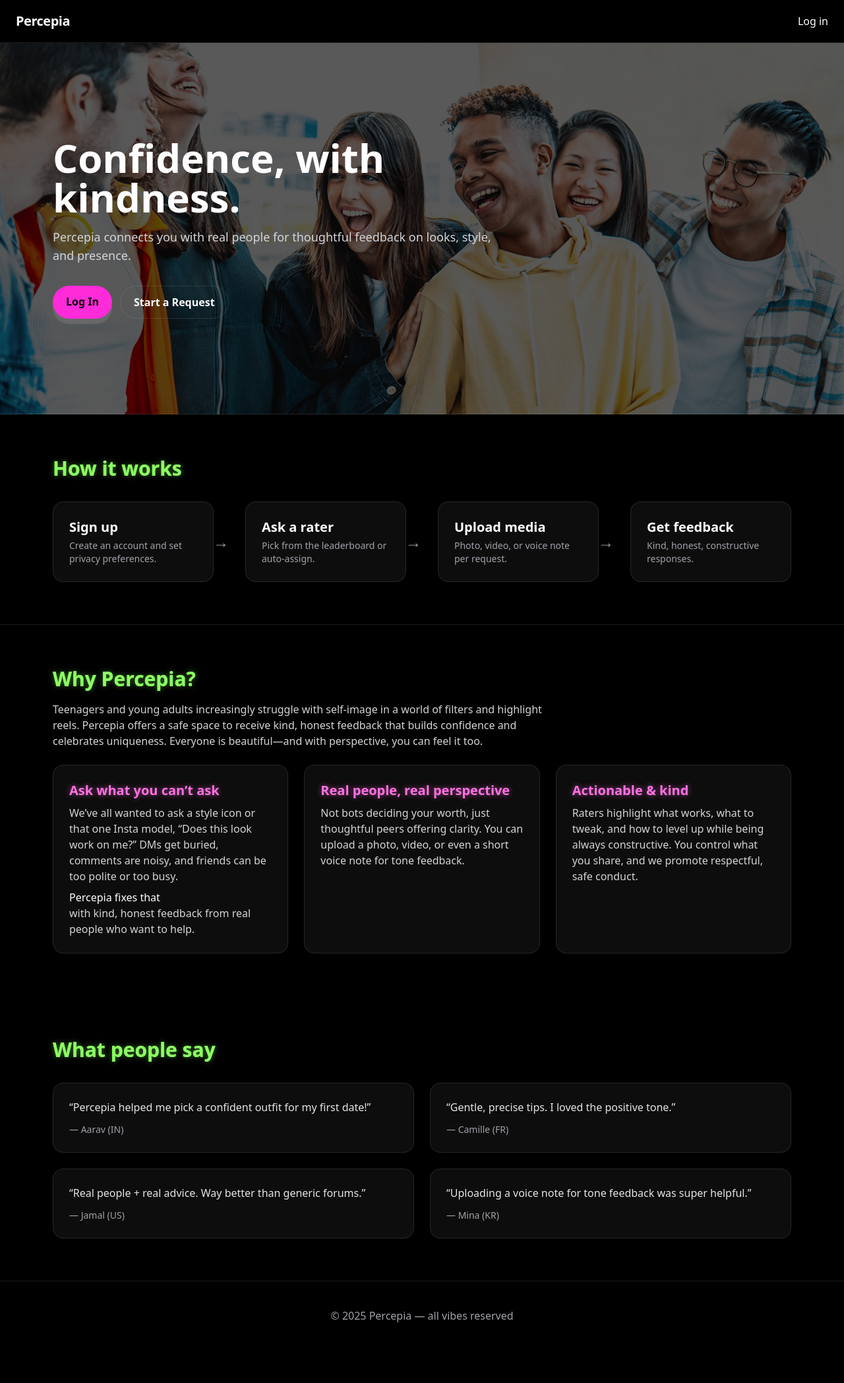
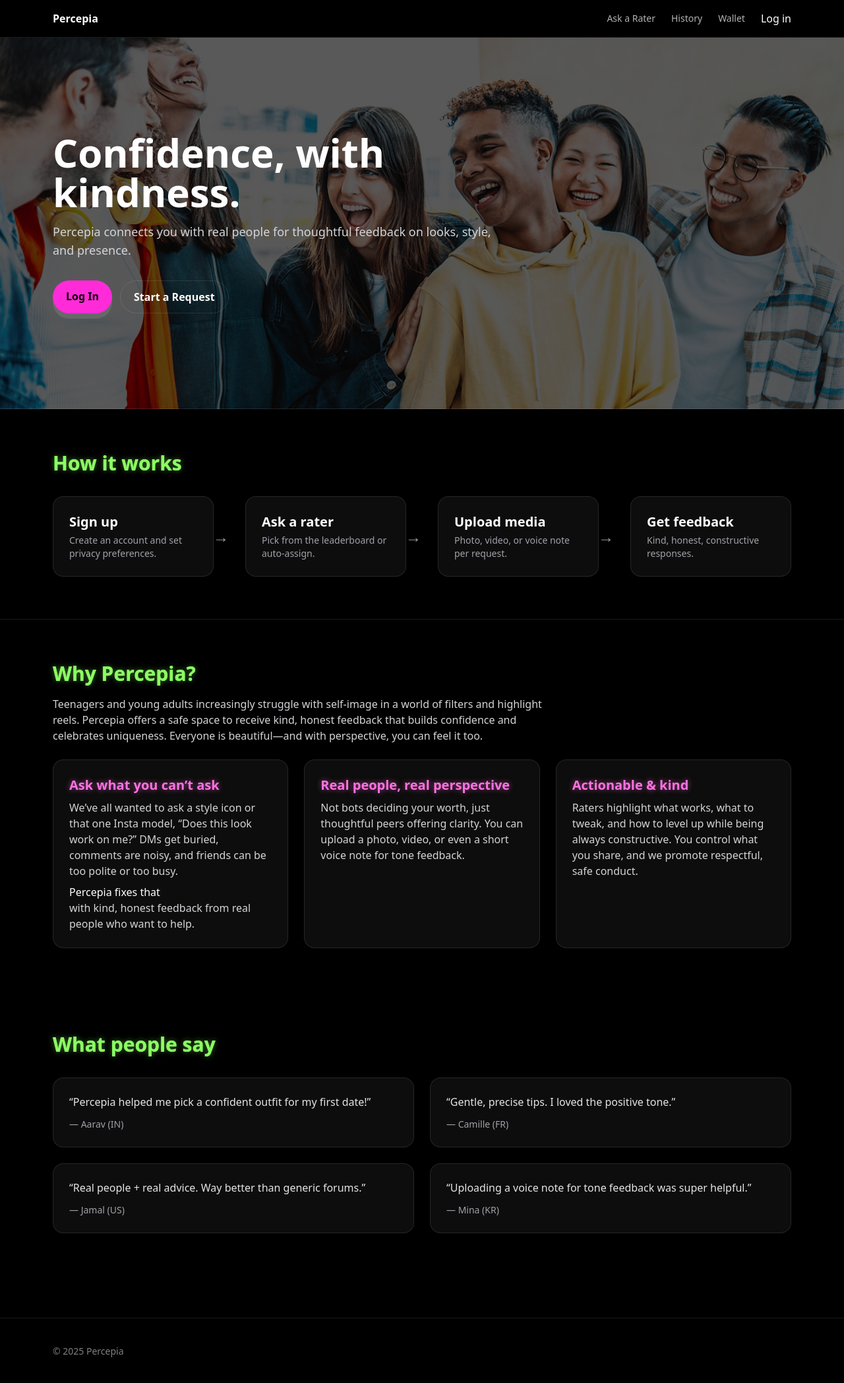
Before and after one commit to Percepia/Percepia-V4, a Next.js app: page / in a window 1280 px wide. Shown: the whole page at 66% size. Before the commit the page ends 2046 px from the top, so only its background shows below. Built offline with nearby package versions, Linux system fonts and the light colour scheme; no server answers.

Commit message:
fix(build): add Navbar/Footer and correct case-sensitive imports for Vercel

```diff
--- a/src/app/user/request/page.tsx
+++ b/src/app/user/request/page.tsx
@@ -130,7 +130,10 @@ export default function RequestWizardPage() {
       <section className="py-12">
         <Container>
           <h1 className="text-3xl font-black">Ask a Rater</h1>
-          <p className="text-zinc-300 mt-2">A quick four-step request: media -> details -> rater -> review.</p>
+          <p className="text-zinc-300 mt-2">
+            A quick four-step request: media → details → rater → review.
+          </p>
+
 
           <div className="mt-6 flex items-center gap-2 text-sm">
             {[1, 2, 3, 4].map((n) => (
--- a/src/components/footer.tsx
+++ b/src/components/footer.tsx
@@ -1,13 +1,9 @@
-import Container from "@/components/container";
-
 export default function Footer() {
   return (
-    <footer className="py-10">
-      <Container>
-        <div className="text-center text-zinc-400">
-          © 2025 Percepia — all vibes reserved
-        </div>
-      </Container>
+    <footer className="mt-16 border-t border-white/10">
+      <div className="mx-auto max-w-6xl px-4 py-10 text-sm text-white/50">
+        © {new Date().getFullYear()} Percepia
+      </div>
     </footer>
   );
 }
--- a/src/components/navbar.tsx
+++ b/src/components/navbar.tsx
@@ -1,97 +1,47 @@
-
-// src/components/Navbar.tsx
 "use client";
 
 import Link from "next/link";
-import { useEffect, useState } from "react";
+import { useState } from "react";
 import AuthButton from "@/components/AuthButton";
-import { getAuth, onAuthStateChanged } from "firebase/auth";
 
 const NavLink = ({ href, children }: { href: string; children: React.ReactNode }) => (
-  <Link href={href} className="text-sm text-white/60 hover:text-white">
+  <Link href={href} className="text-sm text-white/70 hover:text-white transition">
     {children}
   </Link>
 );
 
-function MenuIcon(props: React.SVGProps<SVGSVGElement>) {
-  return (
-    <svg viewBox="0 0 24 24" width="18" height="18" aria-hidden="true" {...props}>
-      <path d="M3 6h18M3 12h18M3 18h18" stroke="currentColor" strokeWidth="2" strokeLinecap="round" />
-    </svg>
-  );
-}
-
-function CloseIcon(props: React.SVGProps<SVGSVGElement>) {
-  return (
-    <svg viewBox="0 0 24 24" width="18" height="18" aria-hidden="true" {...props}>
-      <path d="M6 6l12 12M18 6l-12 12" stroke="currentColor" strokeWidth="2" strokeLinecap="round" />
-    </svg>
-  );
-}
-
 export default function Navbar() {
   const [open, setOpen] = useState(false);
-  const [authed, setAuthed] = useState<boolean | null>(null); // null during initial check
-
-  useEffect(() => {
-    const unsub = onAuthStateChanged(getAuth(), (u) => setAuthed(!!u));
-    return unsub;
-  }, []);
 
   return (
-    <header className="sticky top-0 z-40 bg-black/50 backdrop-blur border-b border-white/10">
-      <div className="mx-auto max-w-7xl px-4 md:px-6 h-16 flex items-center justify-between">
-        <Link href="/" className="font-black text-xl tracking-tight" aria-label="Percepia">
-          Percepia
-        </Link>
+    <header className="sticky top-0 z-40 backdrop-blur bg-black/40 border-b border-white/10">
+      <nav className="mx-auto max-w-6xl px-4 h-14 flex items-center justify-between">
+        <Link href="/" className="font-black">Percepia</Link>
 
-        {/* Desktop */}
-        <nav className="hidden md:flex items-center gap-6">
-          {/* Show protected links ONLY when signed in */}
-          {authed ? (
-            <>
-              <NavLink href="/user/request">Ask a Rater</NavLink>
-              <NavLink href="/user/history">History</NavLink>
-              <NavLink href="/user/wallet">Wallet</NavLink>
-            </>
-          ) : null}
+        <div className="hidden md:flex items-center gap-6">
+          <NavLink href="/user/request">Ask a Rater</NavLink>
+          <NavLink href="/user/history">History</NavLink>
+          <NavLink href="/user/wallet">Wallet</NavLink>
+          <AuthButton />
+        </div>
 
-          {/* Auth-aware button (Log in / Log out) */}
-          <AuthButton />
-        </nav>
+        <button
+          className="md:hidden text-white/80"
+          aria-label="Toggle menu"
+          onClick={() => setOpen((v) => !v)}
+        >
+          ☰
+        </button>
+      </nav>
 
-        {/* Mobile toggle */}
-        <button
-          className="md:hidden inline-flex items-center gap-2 rounded-full border border-white/10 bg-white/5 px-3 py-2 text-white"
-          onClick={() => setOpen((v) => !v)}
-          aria-label={open ? "Close menu" : "Open menu"}
-        >
-          {open ? <CloseIcon /> : <MenuIcon />}
-          <span className="text-sm">{open ? "Close" : "Menu"}</span>
-        </button>
-      </div>
-
-      {/* Mobile sheet */}
+      {/* mobile */}
       {open && (
-        <div className="md:hidden border-t border-white/10">
-          <div className="mx-auto max-w-7xl px-4 md:px-6 py-4 grid gap-3">
-            {/* Protected links only when signed in */}
-            {authed ? (
-              <>
-                <Link href="/user/request" className="rounded-full border border-white/10 bg-white/5 px-5 py-2 text-white" onClick={() => setOpen(false)}>
-                  Ask a Rater
-                </Link>
-                <Link href="/user/history" className="rounded-full border border-white/10 bg-white/5 px-5 py-2 text-white" onClick={() => setOpen(false)}>
-                  History
-                </Link>
-                <Link href="/user/wallet" className="rounded-full border border-white/10 bg-white/5 px-5 py-2 text-white" onClick={() => setOpen(false)}>
-                  Wallet
-                </Link>
-              </>
-            ) : null}
-
-            {/* Auth-aware button; also closes the sheet after action */}
-            <AuthButton className="w-full" onAction={() => setOpen(false)} />
+        <div className="md:hidden border-t border-white/10 bg-black/60">
+          <div className="mx-auto max-w-6xl px-4 py-3 flex flex-col gap-4">
+            <NavLink href="/user/request">Ask a Rater</NavLink>
+            <NavLink href="/user/history">History</NavLink>
+            <NavLink href="/user/wallet">Wallet</NavLink>
+            <AuthButton />
           </div>
         </div>
       )}
```
